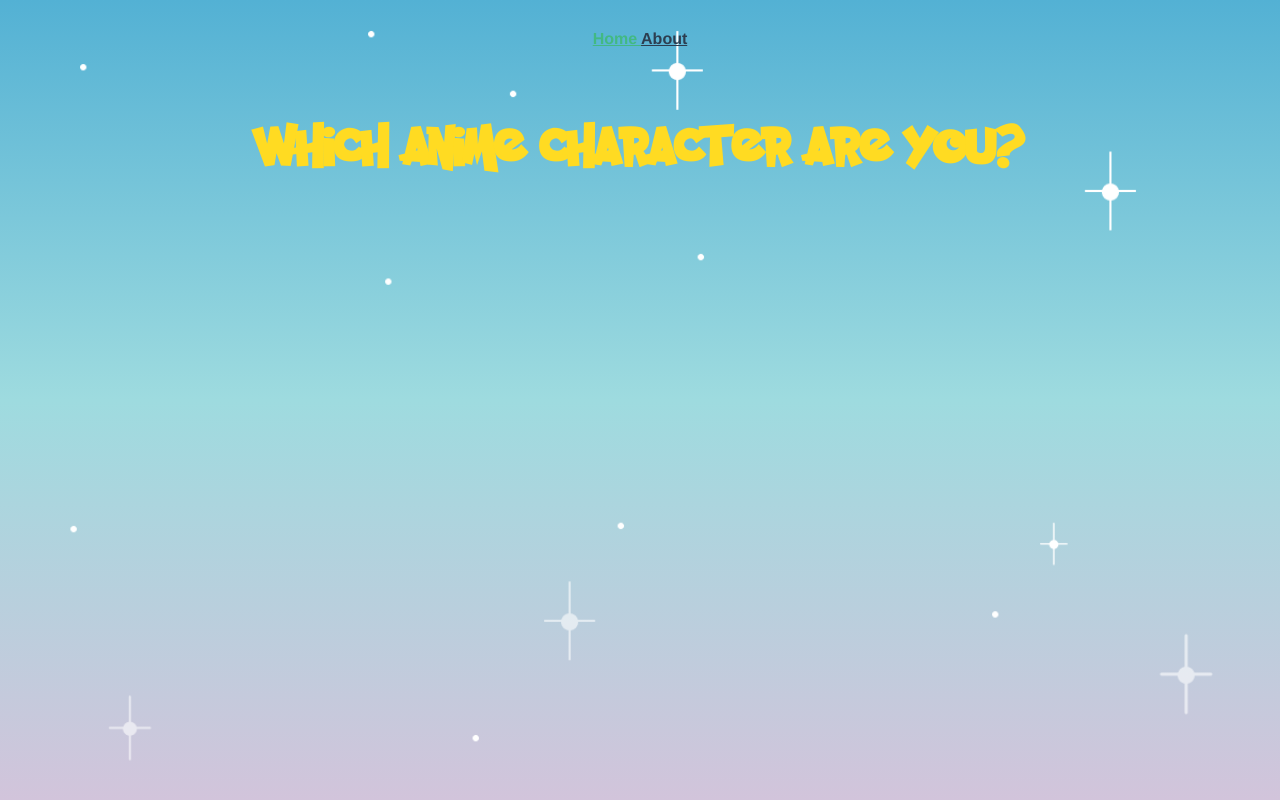
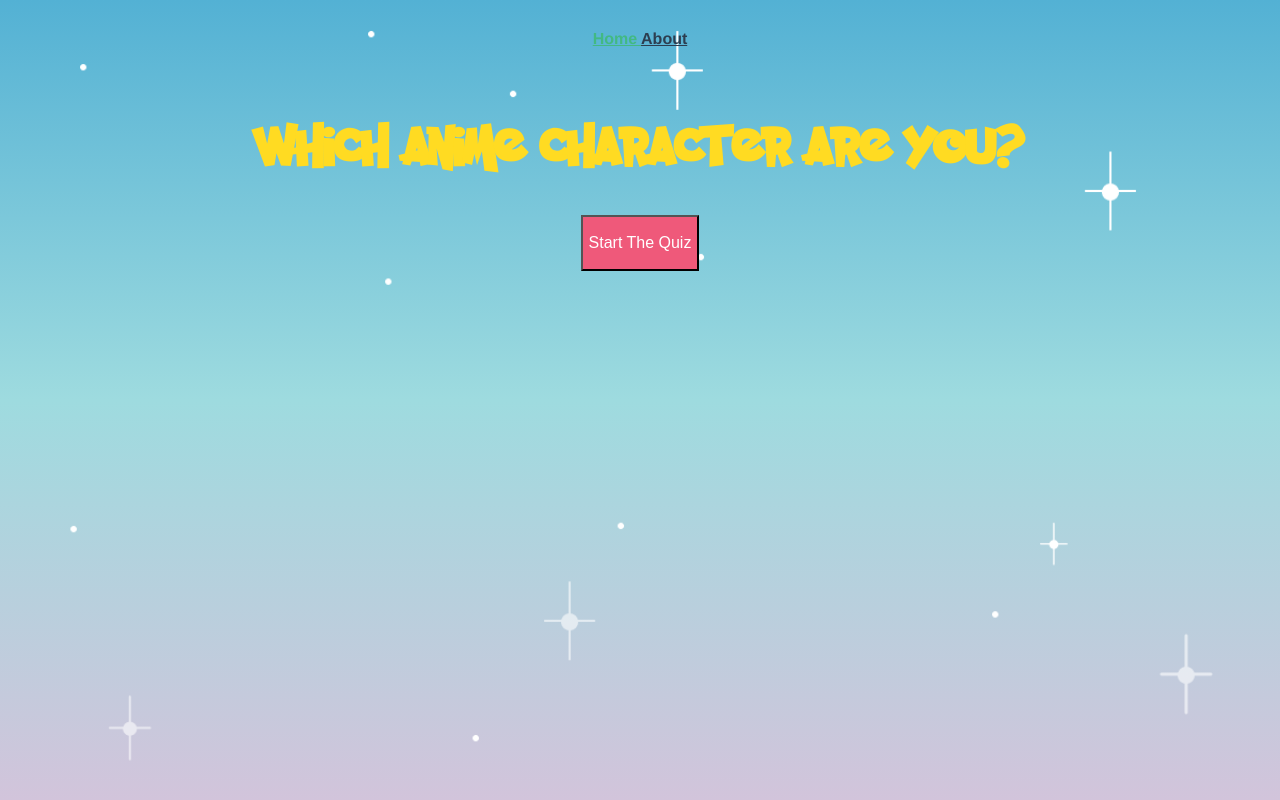
Before and after one commit to builtbybea/breakable-toy, a Vue app: page / in a window 1280 px wide. Built offline with nearby package versions, Linux system fonts and the light colour scheme.

Commit message:
Created Button
added button component to Home.vue

```diff
--- a/src/assets/scss/base/_settings.scss
+++ b/src/assets/scss/base/_settings.scss
@@ -1,11 +1,11 @@
-$primary: #FFDB22;
+$primary: #ffdb22;
 $secondary: #232323;
-$accent: #EF597A;
-$accent-hover: #F8A8BA;
-$white: #FFFFFF;
+$accent: #ef597a;
+$accent-hover: #f8a8ba;
+$white: #ffffff;
 
-$h1-font: 'pocket_monkregular';
-$h2-font: 'pocket_monkregular';
+$h1-font: "pocket_monkregular";
+$h2-font: "pocket_monkregular";
 $h3-font: Poppins, sans-serif;
 $button-font: Poppins, sans-serif;
 
@@ -14,9 +14,9 @@ $font-size-medium: 42px;
 $font-size-small: 20px;
 $font-size-default: 16px;
 
-$primary-gradient: #53B1D4;
-$secondary-gradient: #9EDBDF;
-$tertiary-gradient: #D2C4DB;
+$primary-gradient: #53b1d4;
+$secondary-gradient: #9edbdf;
+$tertiary-gradient: #d2c4db;
 
 h1 {
   font-family: $h1-font;
@@ -35,3 +35,10 @@ h3 {
   font-size: $font-size-small;
   color: $secondary;
 }
+
+button {
+  font-family: $button-font;
+  font-size: $font-size-default;
+  background-color: $accent;
+  color: $white;
+}
--- a/src/components/Button.vue
+++ b/src/components/Button.vue
@@ -1,6 +1,8 @@
 <template>
   <div class="button">
-    <button>{{ text }}</button>
+    <button>
+      <p>{{ text }}</p>
+    </button>
   </div>
 </template>
 
@@ -15,6 +17,7 @@ export default {
 
 <!-- Add "scoped" attribute to limit CSS to this component only -->
 
+
 <style scoped>
 
 </style>
--- a/src/views/Home.vue
+++ b/src/views/Home.vue
@@ -1,17 +1,20 @@
 <template>
   <div class="home">
     <Title msg="Which Anime Character Are You?" />
+    <Button text="Start The Quiz" />
   </div>
 </template>
 
 <script>
 // @ is an alias to /src
 import Title from '@/components/Title.vue';
+import Button from '@/components/Button.vue';
 
 export default {
   name: 'home-page',
   components: {
     Title,
+    Button,
   },
 };
 </script>
```
Lines whose indentation alone changed are shown as unchanged.
